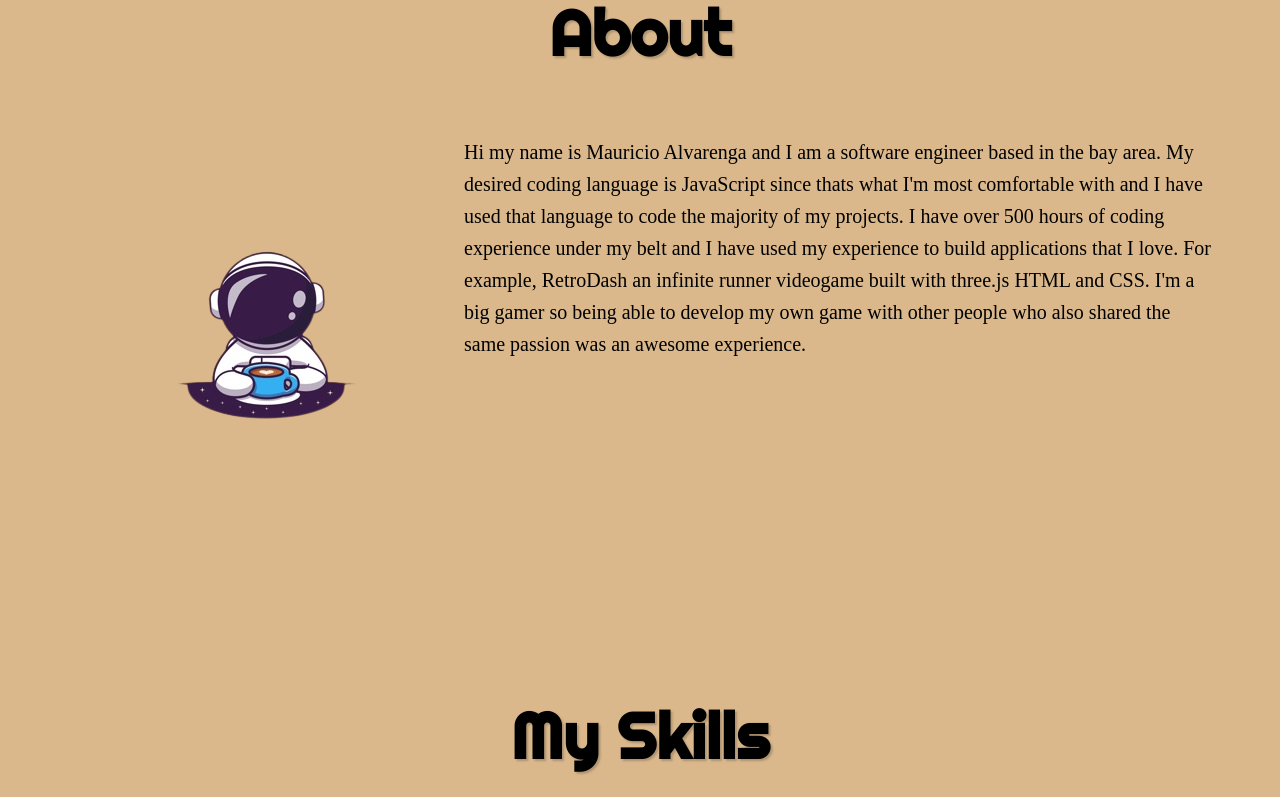
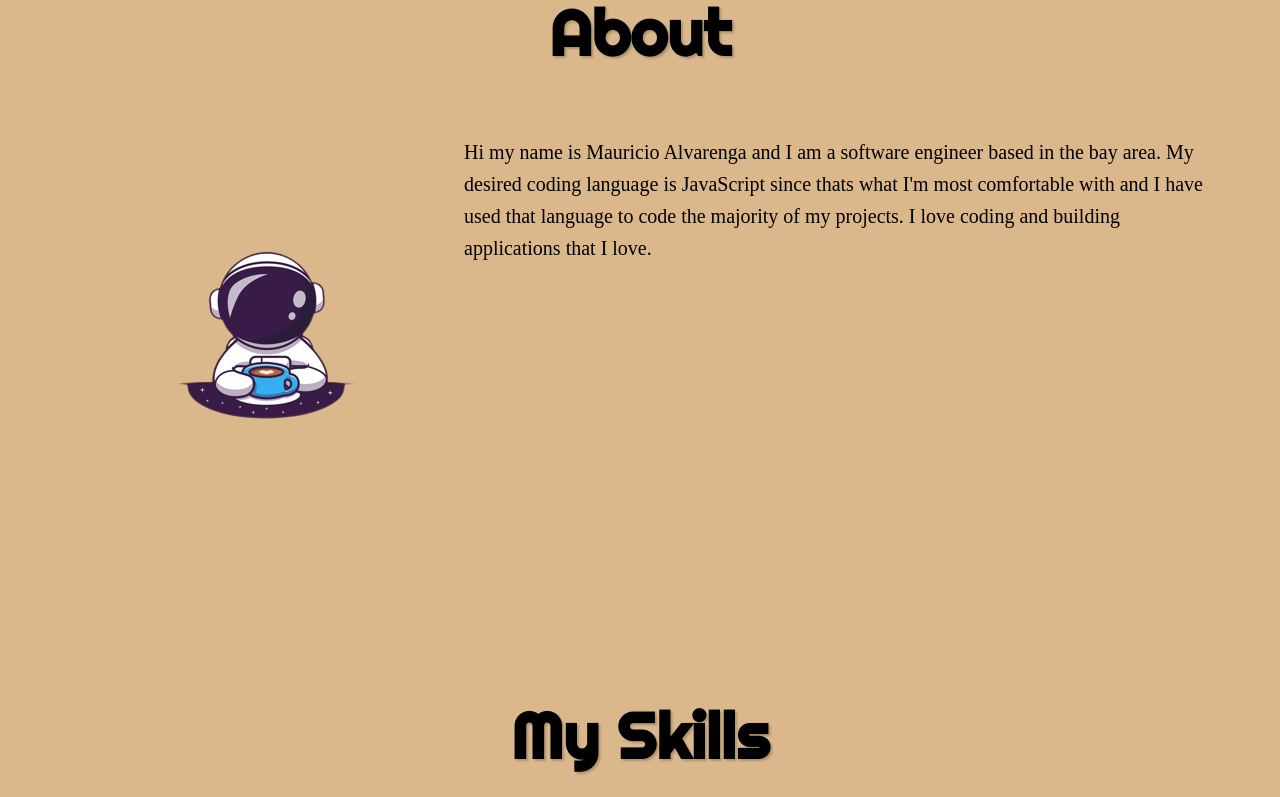
Before and after one commit to CodingMauri/Portfolio, a React (Create React App) app: page / in a window 1280 px wide. Shown: the part 887-1684 px from the top of the page. Built offline with nearby package versions, Linux system fonts and the light colour scheme.

Commit message:
Final adjustment to the about page

```diff
--- a/src/Components/About.js
+++ b/src/Components/About.js
@@ -1,57 +1,46 @@
 import React from "react";
 import { motion } from "framer-motion";
 
-
 export default function About() {
-
   const fadeLeft = {
-    hidden:{
-      opacity:0,
-      x:'-100'
+    hidden: {
+      opacity: 0,
+      x: "-100",
     },
-    visible:{
-      opacity:1,
-      x:0,
-      transition:{
-        duration:2,
-      }
-    }
-
-  }
+    visible: {
+      opacity: 1,
+      x: 0,
+      transition: {
+        duration: 2,
+      },
+    },
+  };
 
   return (
-
-    <motion.div
-
-
-    >
+    <motion.div>
       <motion.div
-        variants = {fadeLeft}
-        initial = "hidden"
-        whileInView= "visible"
+        variants={fadeLeft}
+        initial="hidden"
+        whileInView="visible"
         className="about-cntnr"
       >
         <h2>About</h2>
         <section className="about-me">
           <div className="abt-image-container">
-            <img src={require("../assets/coffee-astro-no-bg.png")} alt = "about-img"></img>
+            <img
+              src={require("../assets/coffee-astro-no-bg.png")}
+              alt="about-img"
+            ></img>
           </div>
           <p>
-            Hi my name is Mauricio Alvarenga and I am a software engineer
-            based in the bay area. My desired coding language is JavaScript
-            since thats what I'm most comfortable with and I have used that
-            language to code the majority of my projects. I have over 500 hours
-            of coding experience under my belt and I have used my experience to
-            build applications that I love. For example, RetroDash an infinite
-            runner videogame built with three.js HTML and CSS. I'm a big gamer
-            so being able to develop my own game with other people who also
-            shared the same passion was an awesome experience.
+            Hi my name is Mauricio Alvarenga and I am a software engineer based
+            in the bay area. My desired coding language is JavaScript since
+            thats what I'm most comfortable with and I have used that language
+            to code the majority of my projects. I love coding and building
+            applications that I love.
           </p>
         </section>
       </motion.div>
-
     </motion.div>
-
-
   );
 }
```
